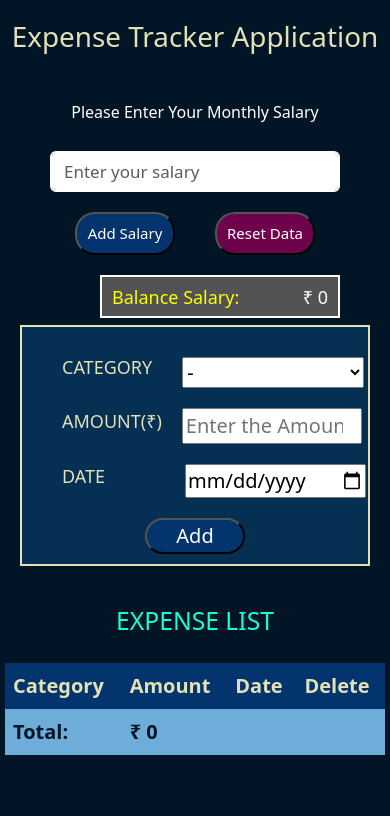
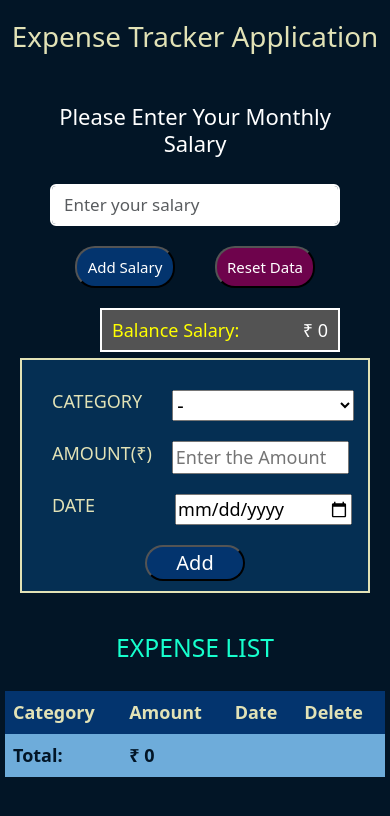
Before and after one commit to abheer18/Personal-Expense-Tracker, a plain HTML site: page index.html in a window 390 px wide. Drawn offline with nearby package versions, Linux system fonts and the light colour scheme.

Commit message:
editted css

```diff
--- a/styles.css
+++ b/styles.css
@@ -243,9 +243,7 @@ padding-top: 30px;
     border: 2px white solid;
   }
 
-  #amount-input {
-    width: 200px;
-  }
+
 
 
 
@@ -274,18 +272,19 @@ padding-top: 30px;
   }
 
   #amount-input {
-    width: auto;
-    width: 180px;
+    width: 177px;
+    font-size: 18px;
   }
 
   #date-input {
    margin-left: 80px;
-    width: auto;
+   width: 177px;
+    font-size: 18px;
   }
 
   #enterSalaryText {
     color: #ffffff;
-    font-size: 16px;
+    font-size: 16 px;
     text-align: center;
   }
 
@@ -301,7 +300,7 @@ padding-top: 30px;
   #category-container-Heading {
     color: #e2e2b6;
     font-size: 18px;
-    margin-left: -20px;
+    margin-left: -30px;
   }
 
   .col-2 {
@@ -387,4 +386,28 @@ padding-top: 30px;
   /* display: none; */
 }
 
+th,
+td {
+  border: 1px solid #ddd;
+  padding: 8px;
+  text-align: left;
+  background-color: #6eacda;
+  color: #021526;
+  font-size: 18px !important;
 }
+
+th {
+  background-color: #03346e;
+  color: #e2e2b6;
+  font-size: 15px;
+}
+
+tfoot td {
+  font-weight: bold;
+  background-color: #6eacda;
+  color: #021526;
+  font-size: 15px;
+}
+
+
+}
```
